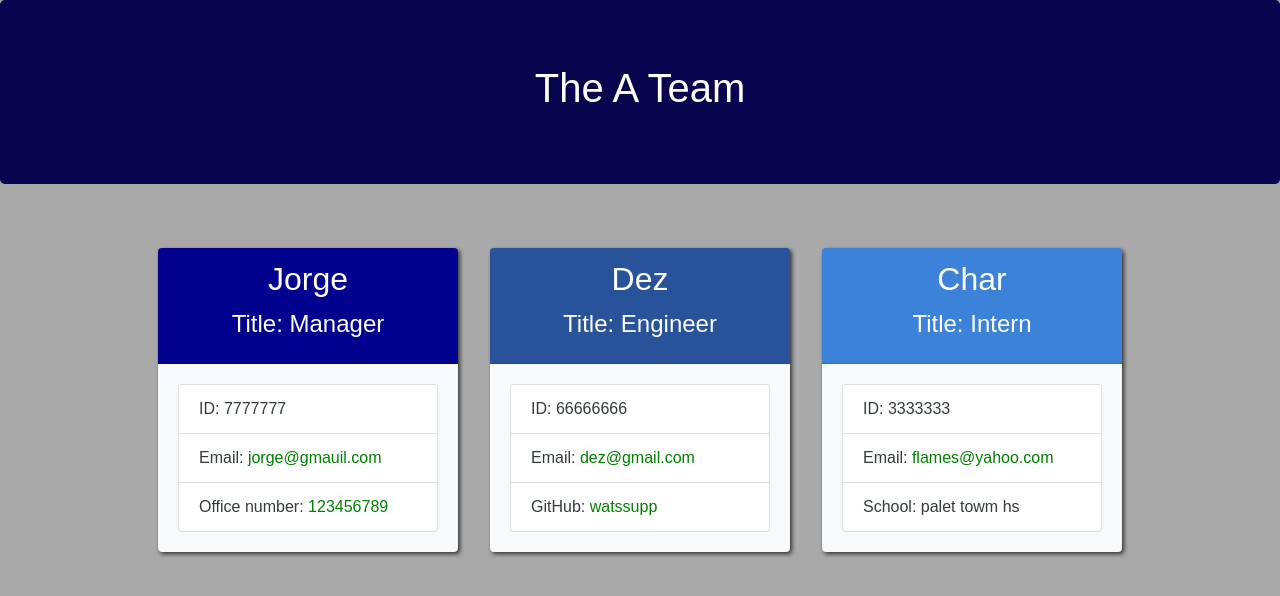
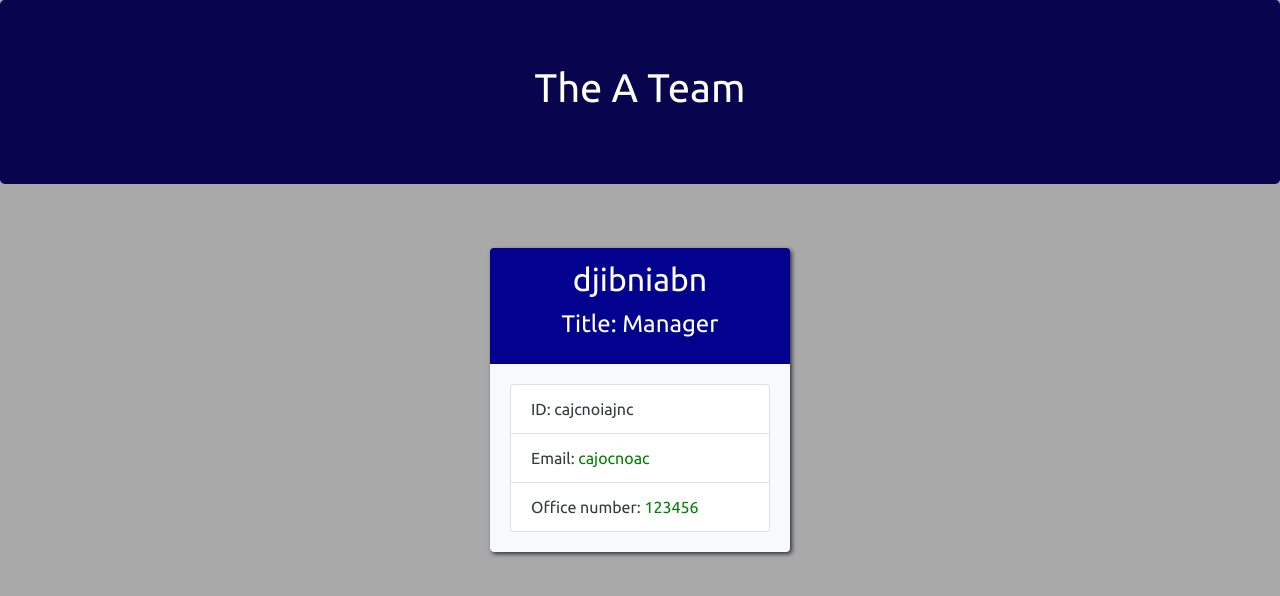
Before and after one commit to watssupp/TEAM-PRO, a website: page dist/index.html in a window 1280 px wide. Drawn offline with nearby package versions, Linux system fonts and the light colour scheme.

```diff
--- a/dist/index.html
+++ b/dist/index.html
@@ -6,6 +6,7 @@
         <meta name="viewport" content="width=device-width, initial-scale=1.0" />
         <meta http-equiv="X-UA-Compatible" content="ie=edge" />
         <title>Team Profile Generator</title>
+        <link href="https://fonts.googleapis.com/css2?family=Ubuntu:ital,wght@0,400;0,700;1,300&display=swap" rel="stylesheet">
         <link rel="stylesheet" href="https://stackpath.bootstrapcdn.com/bootstrap/4.3.1/css/bootstrap.min.css" integrity="sha384-ggOyR0iXCbMQv3Xipma34MD+dH/1fQ784/j6cY/iJTQUOhcWr7x9JvoRxT2MZw1T" crossorigin="anonymous">
         <link rel="stylesheet" href="style.css">
     </head>
@@ -23,45 +24,17 @@
 
         <div class="card employee-card manager-card">
             <div class="card-header text-center">
-                <h2 class="card-title">Jorge</h2>
+                <h2 class="card-title">djibniabn</h2>
                 <h4 class="card-title">Title: Manager</h4>
             </div>
             <div class="card-body bg-light">
                 <ul class="list-group text-dark">
-                    <li class="list-group-item">ID: 7777777</li>
-                    <li class="list-group-item">Email: <a href="mailto:jorge@gmauil.com">jorge@gmauil.com</a></li>
-                    <li class="list-group-item">Office number: <a href="tel:123456789">123456789</a></li>
+                    <li class="list-group-item">ID: cajcnoiajnc</li>
+                    <li class="list-group-item">Email: <a href="mailto:cajocnoac">cajocnoac</a></li>
+                    <li class="list-group-item">Office number: <a href="tel:123456">123456</a></li>
                 </ul>
             </div>
         </div>
-
-    <div class="card employee-card engineer-card">
-        <div class="card-header text-center">
-            <h2 class="card-title">Dez</h2>
-            <h4 class="card-title">Title: Engineer</h4>
-        </div>
-        <div class="card-body bg-light">
-            <ul class="list-group text-dark">
-                <li class="list-group-item">ID: 66666666</li>
-                <li class="list-group-item">Email: <a href="mailto:dez@gmail.com">dez@gmail.com</a></li>
-                <li class="list-group-item">GitHub: <a href="https://github.com/watssupp" target="_blank" rel="noopener noreferrer">watssupp</a></li>
-            </ul>
-        </div>
-    </div>
-
-    <div class="card employee-card intern-card">
-        <div class="card-header text-center">
-            <h2 class="card-title">Char</h2>
-            <h4 class="card-title">Title: Intern</h4>
-        </div>
-        <div class="card-body bg-light">
-            <ul class="list-group text-dark">
-                <li class="list-group-item">ID: 3333333</li>
-                <li class="list-group-item">Email: <a href="mailto:flames@yahoo.com">flames@yahoo.com</a></li>
-                <li class="list-group-item">School: palet towm hs</li>
-            </ul>
-        </div>
-    </div>
 
                 </div>
             </div>
```
Also changed, not shown: 1 other file.
